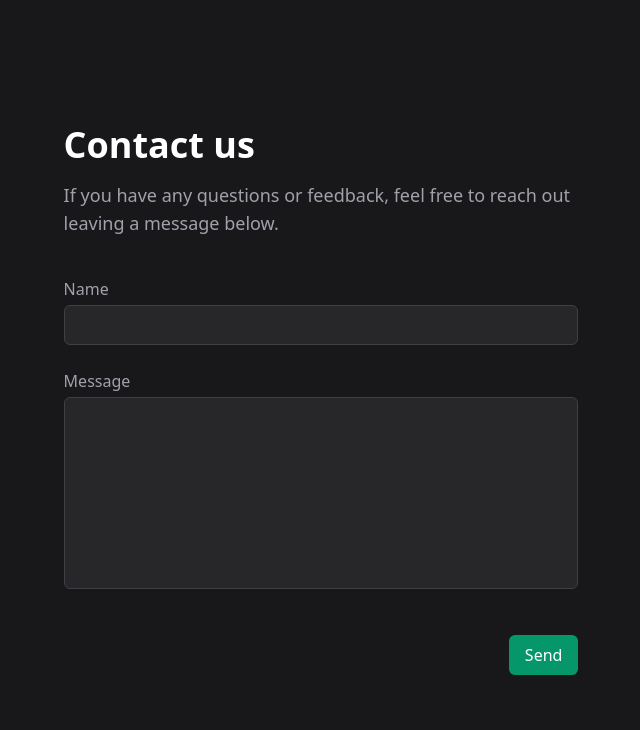
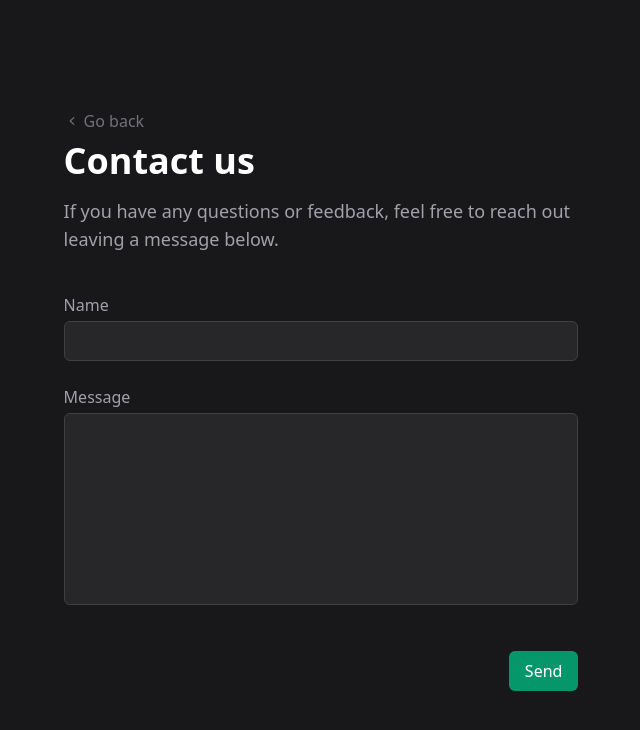
Before and after one commit to GuidoCarda/doguihabits, a React (Vite) app: page /contact in a window 1280 px wide. Shown: the top 730 px of the page, without its empty margins (319-959 px from the left). Built offline with nearby package versions, Linux system fonts and the light colour scheme; no server answers.

Commit message:
ui: minnor ui fixes

```diff
--- a/src/pages/Landing.jsx
+++ b/src/pages/Landing.jsx
@@ -2,6 +2,7 @@ import { ChevronDownIcon, HeartIcon } from "@heroicons/react/24/outline";
 import { cn } from "../utils";
 import { Link } from "react-router-dom";
 import { useAuth } from "../context/AuthContext";
+import { motion } from "framer-motion";
 
 const Landing = () => {
   return (
@@ -108,7 +109,9 @@ const Hero = () => {
 const Features = () => {
   return (
     <section id="features" className="py-10 md:py-20">
-      <h2 className="text-4xl font-bold text-white  mb-12">Key features</h2>
+      <h2 className="text-4xl font-bold text-white  text-center mb-12">
+        Key features
+      </h2>
       <div className="grid md:grid-cols-2 lg:grid-cols-3 gap-10">
         <div className="border-l-2 border-zinc-800 pl-4">
           <h3 className="text-white text-xl font-bold mb-2">
@@ -168,7 +171,10 @@ const HowItWorks = () => {
       <div className="select-none flex flex-col max-w-4xl mx-auto gap-10">
         {howItWorks.map((item, index) => {
           return (
-            <div
+            <motion.div
+              initial={{ opacity: 0 }}
+              whileInView={{ opacity: 1 }}
+              viewport={{ once: true, amount: "all" }}
               className={cn(
                 `group md:flex md:items-center md:gap-10  max-w-lg`,
                 {
@@ -186,7 +192,7 @@ const HowItWorks = () => {
                 </p>
                 <p className="text-zinc-400  font-medium">{item.description}</p>
               </div>
-            </div>
+            </motion.div>
           );
         })}
       </div>
--- a/src/pages/Login.jsx
+++ b/src/pages/Login.jsx
@@ -123,7 +123,7 @@ const Login = () => {
             disabled={mutation.isPending}
             className={cn(
               "bg-emerald-600 w-full flex flex-row items-center justify-center gap-2 text-zinc-100 font-bold transition-colors duration-200 hover:bg-emerald-700",
-              { "cursor-not-allowed bg-gray-300": mutation.isPending }
+              { "cursor-not-allowed bg-emerald-600/40": mutation.isPending }
             )}
           >
             {mutation.isPending && (
--- a/src/pages/components/Contact.jsx
+++ b/src/pages/components/Contact.jsx
@@ -1,4 +1,6 @@
+import { Link } from "react-router-dom";
 import { Button } from "../../components/Buttons";
+import { ChevronLeftIcon } from "@heroicons/react/20/solid";
 
 function Contact() {
   return (
@@ -7,6 +9,13 @@ function Contact() {
         "px-4 md:px-0 max-w-xl mx-auto py-20 grid  place-content-start md:place-content-center min-h-screen h-full"
       }
     >
+      <Link
+        to={-1}
+        className="group text-zinc-500 mb-2 flex gap-1 items-center hover:text-zinc-400 transition-colors duration-150"
+      >
+        <ChevronLeftIcon className="w-4 h-4 group-hover:-translate-x-1 transition-transform" />
+        <span>Go back</span>
+      </Link>
       <h1 className="text-white text-4xl font-bold mb-4">Contact us</h1>
       <p className="max-w-[50ch] text-lg text-zinc-400 font-medium ">
         If you have any questions or feedback, feel free to reach out leaving a
```
